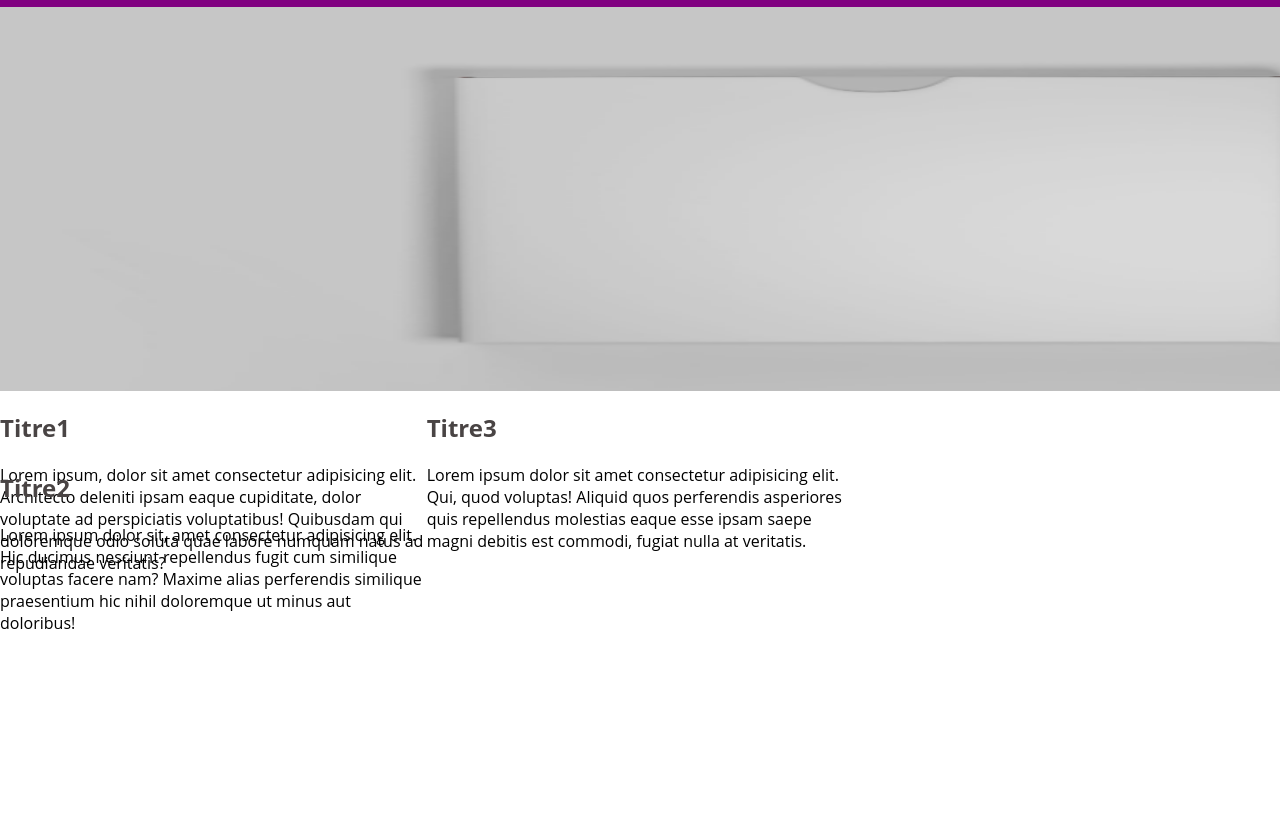
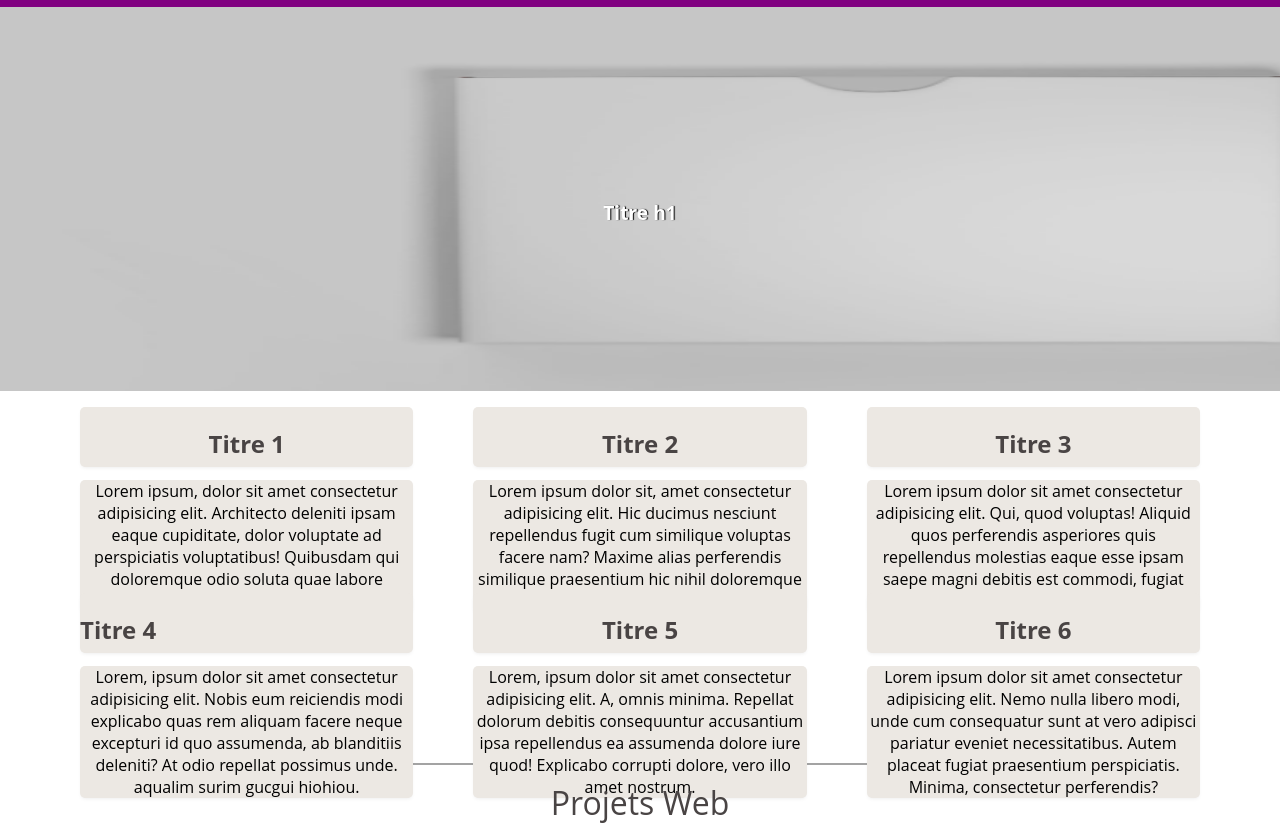
Before and after one commit to hatim77100/landing-hatim-kilian-nawaf, a plain HTML site: page index.html in a window 1280 px wide. Shown: the part 53-877 px from the top of the page. Before the commit the page ends 800 px from the top, so only its background shows below. Drawn offline with Linux system fonts and the light colour scheme.

Commit message:
update pages

```diff
--- a/assets/css/styles.css
+++ b/assets/css/styles.css
@@ -1,10 +1,13 @@
 /* ------------FONTS-------------- */
 
-.font-size {
+.text-sm {
   font-size: 1.2rem;
 }
 .font-family {
   font-family: "Open sans", "Arial", sans-serif;
+}
+.text-2xl {
+  font-size: 2rem;
 }
 
 /* -------------MARGIN--------- */
@@ -19,10 +22,24 @@
 .m-4 {
   margin: 0;
 }
-/* .ml-60 {
-  margin-left: 15rem;
-} */
-
+.m-20 {
+  margin: 1rem 5rem 0 5rem;
+}
+.ml-180 {
+  margin-left: 5rem;
+}
+.mr-180 {
+  margin-right: 5rem;
+}
+.mt-30 {
+  margin-top: 30%;
+}
+.mt-4 {
+  margin-top: 1rem;
+}
+.mt-40 {
+  margin-top: 10rem;
+}
 /* -------------padding----------- */
 
 .p-2 {
@@ -52,6 +69,22 @@
   color: rgb(73, 68, 68);
 }
 
+/* -----------background------------- */
+
+.bg-gray {
+  background-color: rgb(236, 232, 227);
+}
+
+/*------------Height AND WIDTH----------------  */
+
+.w-28 {
+  width: 110rem;
+}
+
+.h-96 {
+  height: 24rem;
+}
+
 /* ---------------FLEX------------- */
 
 .flex {
@@ -63,36 +96,91 @@
   justify-content: space-between;
 }
 
+.justify-center {
+  justify-content: center;
+}
+
+.justify-around {
+  justify-content: space-around;
+}
+
 /* ----------------GRID------------ */
 
 .container {
   display: grid;
   grid-template-columns: repeat(3, 1fr);
-  grid-template-rows: 60px 200px;
-  grid-auto-flow: column;
+  grid-template-rows: 60px 50px;
+  grid-gap: 60px;
 }
+.container-contact {
+  display: grid;
+  grid-template-columns: 1fr;
+  grid-template-rows: 20px 100px;
+}
+
+/* -----------------TEXT------------------ */
 
 .text-decoration {
   text-decoration: none;
   text-shadow: 0.05em 0.05em 0.05em black;
 }
 
-.list-style {
-  list-style-type: none;
+.text-center {
+  text-align: center;
 }
-
 .inline {
   display: inline;
 }
 
-.w-28 {
-  width: 110rem;
-}
+/* ----------------STYLE---------------- */
 
-.h-96 {
-  height: 24rem;
+.list-style {
+  list-style-type: none;
 }
 
 .block {
   display: block;
 }
+
+/* ---------------BORDER---------------- */
+
+.rounded {
+  border-radius: 5px 5px 5px 5px;
+}
+
+.shadow-md {
+  box-shadow: 0 2px 4px -2px rgb(0 0 0 / 0.1);
+}
+
+.rounded-sm {
+  border: 1px solid rgb(163, 163, 163);
+  border-radius: 5px 5px 5px 5px;
+}
+
+/* ------------POSITION------------------ */
+
+.relative-position {
+  position: relative;
+}
+
+.popsition-absolute {
+  position: absolute;
+}
+
+.inset2-4 {
+  top: 50%;
+  left: 50%;
+}
+
+.contenant {
+  position: relative;
+  text-align: center;
+  color: rgb(255, 255, 255);
+}
+.translate-x-y-1-2 {
+  transform: translate(-50%, -50%);
+}
+
+.hover:hover {
+  background-color: rgb(212, 221, 218);
+}
--- a/index.html
+++ b/index.html
@@ -6,6 +6,7 @@
     <meta http-equiv="X-UA-Compatible" content="IE=edge">
     <meta name="viewport" content="width=device-width, initial-scale=1.0">
     <link rel="stylesheet" href="./assets/css/styles.css">
+    <link rel="stylesheet" href="./js/main.js">
     <title>Full stuck</title>
 </head>
 
@@ -16,42 +17,91 @@
         </div>
         <nav>
             <ul class="pr-8 pt-1">
-                <li class="list-style inline"> <a class="text-decoration pr-8 font-size text-white" href="">À PROPOS</a>
+                <li class="list-style inline"> <a class="text-decoration pr-8 text-sm text-white" href="">À PROPOS</a>
                 </li>
-                <li class="list-style inline"> <a class="text-decoration pr-8 font-size text-white" href="">PROJETS
+                <li class="list-style inline"> <a class="text-decoration pr-8 text-sm text-white" href="#Projets-web">PROJETS
                         WEB</a> </li>
-                <li class="list-style inline"> <a class="text-decoration pr-8 font-size text-white" href="">PARCOURS</a>
+                <li class="list-style inline"> <a class="text-decoration pr-8 text-sm text-white" href="">PARCOURS</a>
                 </li>
-                <li class="list-style inline"> <a class="text-decoration pr-8 font-size text-white" href="">CONTACT</a>
+                <li class="list-style inline"> <a class="text-decoration pr-8 text-sm text-white" href="./pages/contact/index.html">CONTACT</a>
                 </li>
             </ul>
         </nav>
     </header>
-    <div>
+
+    <div class="contenant">
         <img src="./img/portefolio.png" alt="portefolio" class="block ml-auto mr-auto w-28 h-96">
+        <div>
+            <h1 class="text-center popsition-absolute inset2-4 translate-x-y-1-2 text-decoration text-sm">Titre h1
+            </h1>
+        </div>
     </div>
-    <section class="container ml-60 bt-4 flex space-between" >
-        <div class="text-center bg-gray">
-            <h2 class="text-gray">Titre1</h2>
-            <p class=>Lorem ipsum, dolor sit amet consectetur adipisicing elit. Architecto deleniti ipsam eaque cupiditate,
-                dolor voluptate ad perspiciatis voluptatibus! Quibusdam qui doloremque odio soluta quae labore numquam
+
+    <section class="container m-20">
+        <div class="text-center bg-gray rounded shadow-md">
+            <h2 class="text-gray flex justify-center flex justify-center hover" id="titre">Titre 1</h2>
+            <p class="text-center bg-gray rounded shadow-md">Lorem ipsum, dolor sit amet consectetur adipisicing
+                elit.
+                Architecto deleniti ipsam eaque cupiditate,
+                dolor voluptate ad perspiciatis voluptatibus! Quibusdam qui doloremque odio soluta quae labore
+                numquam
                 natus ad repudiandae veritatis?</p>
 
         </div>
-        <div class=" text-center bg-gray">
-            <h2 class="text-gray">Titre2</h2>
-            <p>Lorem ipsum dolor sit, amet consectetur adipisicing elit. Hic ducimus nesciunt repellendus fugit cum
-                similique voluptas facere nam? Maxime alias perferendis similique praesentium hic nihil doloremque ut
+        <div class=" text-center bg-gray rounded shadow-md">
+            <h2 class="text-gray flex justify-center hover" id="titre">Titre 2</h2>
+            <p class="text-center bg-gray rounded shadow-md">Lorem ipsum dolor sit, amet consectetur adipisicing
+                elit.
+                Hic ducimus nesciunt repellendus fugit cum
+                similique voluptas facere nam? Maxime alias perferendis similique praesentium hic nihil doloremque
+                ut
                 minus aut doloribus!</p>
         </div>
-        <div class="text-center bg-gray">
-            <h2 class="text-gray">Titre3</h2>
-            <p>Lorem ipsum dolor sit amet consectetur adipisicing elit. Qui, quod voluptas! Aliquid quos perferendis
-                asperiores quis repellendus molestias eaque esse ipsam saepe magni debitis est commodi, fugiat nulla at
-                veritatis.</p>
+        <div class="text-center bg-gray rounded shadow-md">
+            <h2 class="text-gray flex justify-center hover" id="titre">Titre 3</h2>
+            <p class="text-center bg-gray rounded shadow-md">Lorem ipsum dolor sit amet consectetur adipisicing
+                elit.
+                Qui, quod voluptas! Aliquid quos perferendis
+                asperiores quis repellendus molestias eaque esse ipsam saepe magni debitis est commodi, fugiat nulla
+                at
+                veritatis.hjos iofshbois jsbfi </p>
         </div>
 
     </section>
+
+    <section class="container m-20">
+        <div class="text-center bg-gray rounded shadow-md">
+            <h2 h2 class="text-gray flex justify-centern hover" id="titre">Titre 4</h2>
+            <p p class="text-center bg-gray rounded shadow-md">Lorem, ipsum dolor sit amet consectetur adipisicing
+                elit.
+                Nobis eum reiciendis modi explicabo quas rem
+                aliquam facere neque excepturi id quo assumenda, ab blanditiis deleniti? At odio repellat possimus
+                unde.
+                aqualim surim gucgui hiohiou.
+        </div>
+        <div class="text-center bg-gray rounded shadow-md">
+            <h2 h2 class="text-gray flex justify-center hover" id="titre">Titre 5</h2>
+            <p p class="text-center bg-gray rounded shadow-md">Lorem, ipsum dolor sit amet consectetur adipisicing
+                elit.
+                A, omnis minima. Repellat dolorum debitis
+                consequuntur accusantium ipsa repellendus ea assumenda dolore iure quod! Explicabo corrupti dolore,
+                vero
+                illo amet nostrum.</p>
+        </div>
+        <div class="text-center bg-gray rounded shadow-md">
+            <h2 h2 class="text-gray flex justify-center hover" id="titre">Titre 6</h2>
+            <p p class="text-center bg-gray rounded shadow-md">Lorem ipsum dolor sit amet consectetur adipisicing
+                elit.
+                Nemo nulla libero modi, unde cum consequatur
+                sunt at vero adipisci pariatur eveniet necessitatibus. Autem placeat fugiat praesentium
+                perspiciatis.
+                Minima, consectetur perferendis?</p>
+        </div>
+    </section>
+    <div class="rounded-sm ml-180 mr-180"></div>
+    <div class="text-center text-2xl text-gray mt-4">
+        <a id="Projets-web">Projets Web</a>
+    </div>
 </body>
 
 </html>
```
Also changed, not shown: pages/contact/index.html (added, +39 -0 lines), js/main.js (added).
